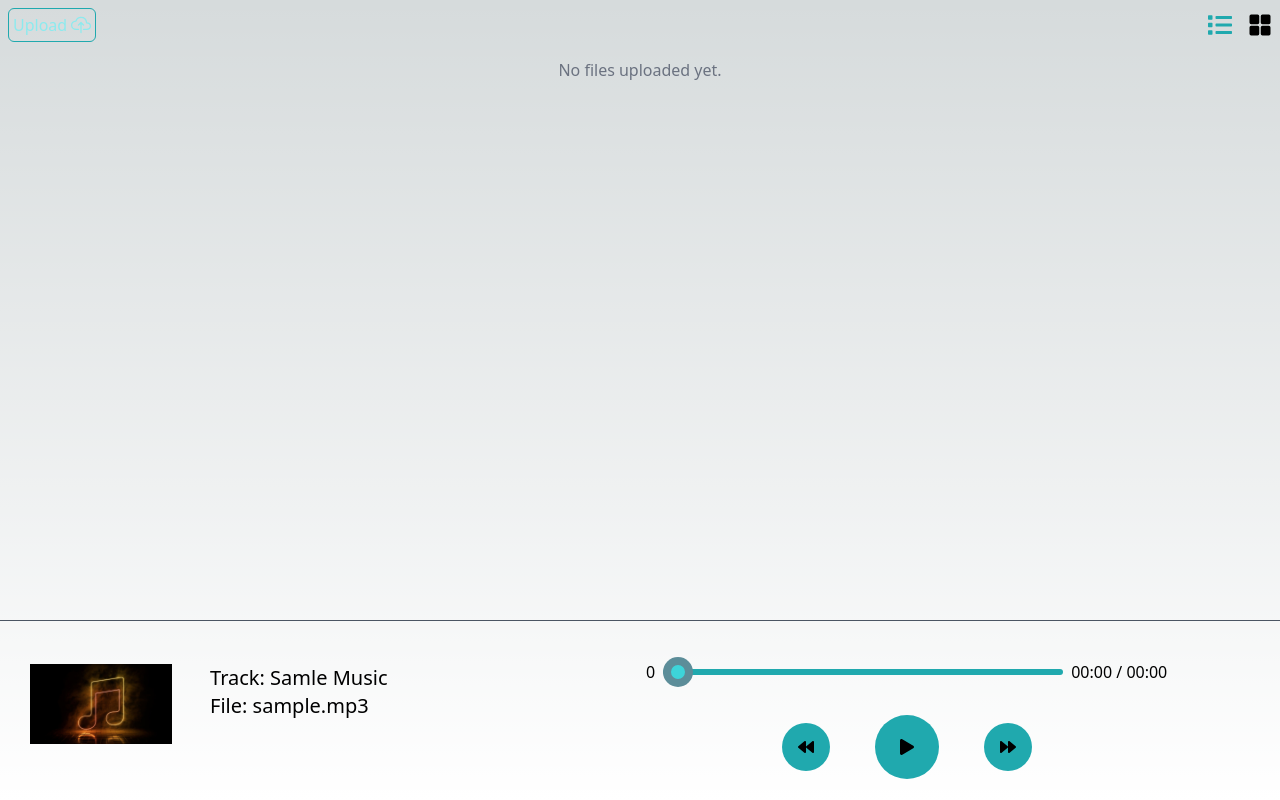
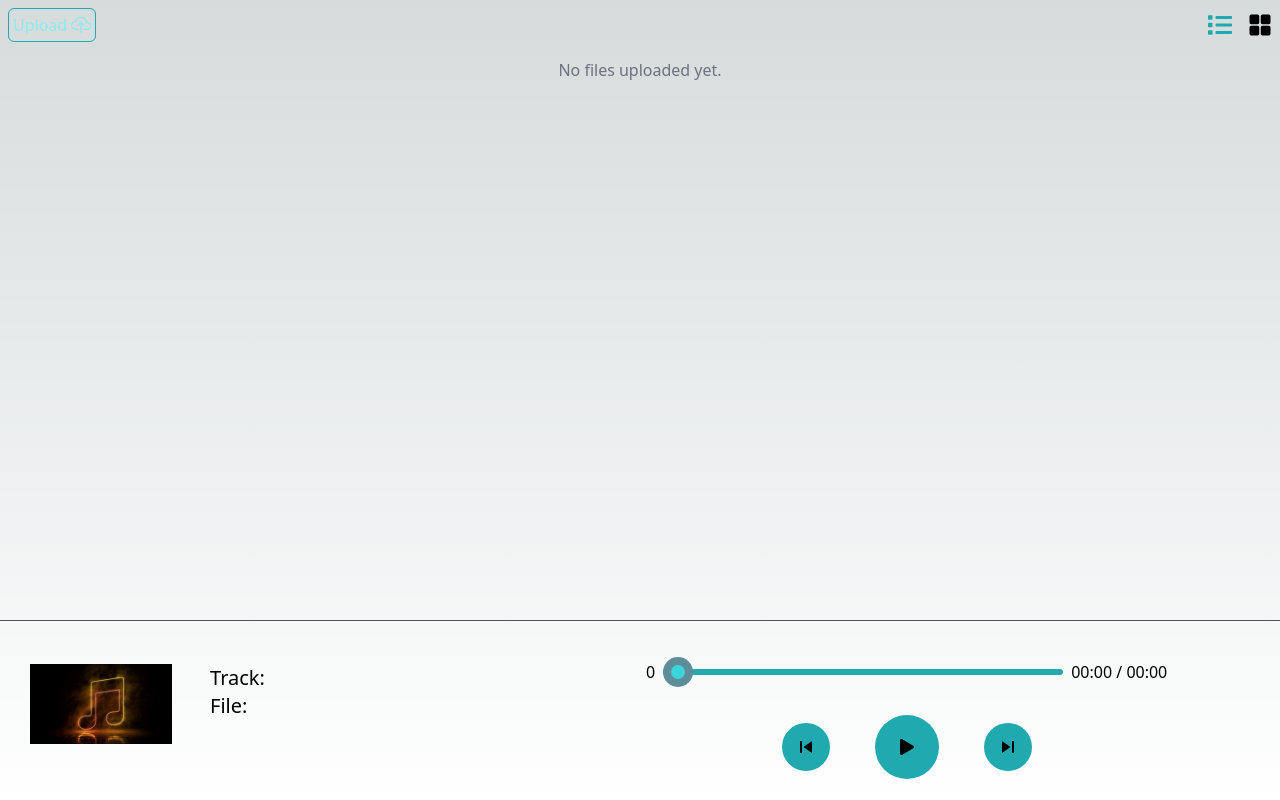
Before and after one commit to soumyabiswas250498/audio-player-ts, a Next.js app: page / in a window 1280 px wide. Built offline with nearby package versions, Linux system fonts and the light colour scheme.

Commit message:
features added prev next

```diff
--- a/src/Types/index.ts
+++ b/src/Types/index.ts
@@ -18,6 +18,8 @@ export interface FileData {
 export interface SetMusicDataProps {
     setMusicData: React.Dispatch<React.SetStateAction<MusicData>>;
     musicData: MusicData;
+    setFileArrLen: React.Dispatch<React.SetStateAction<number>>;
+    currentMusicId: number;
 }
 
 export interface ListProps {
@@ -46,4 +48,6 @@ export interface ModalContentProps {
 
 export interface PlayerProps {
     musicData: MusicData;
+    setCurrentMusicId: React.Dispatch<React.SetStateAction<number>>;
+    fileArrLen: number;
 }
--- a/src/components/FileList.tsx
+++ b/src/components/FileList.tsx
@@ -1,4 +1,4 @@
-import React, { useState } from 'react';
+import React, { useEffect, useState } from 'react';
 import { IoCloudUploadOutline, IoGrid } from "react-icons/io5";
 import { FaList } from "react-icons/fa";
 import { createPortal } from 'react-dom';
@@ -9,10 +9,29 @@ import { FileData, SetMusicDataProps } from '../Types';
 
 
 
-const FileList: React.FC<SetMusicDataProps> = ({ setMusicData, musicData }) => {
+const FileList: React.FC<SetMusicDataProps> = ({ setMusicData, musicData, currentMusicId, setFileArrLen }) => {
     const [fileArr, setFileArr] = useState<FileData[]>([]);
     const [showForm, setShowForm] = useState(false);
     const [type, setType] = useState<'list' | 'grid'>('list');
+
+    useEffect(() => {
+        if (currentMusicId > -1 && currentMusicId < fileArr.length && fileArr.length > 0) {
+            const temp = fileArr[currentMusicId]
+            setMusicData({
+                imgSrc: temp.thumbnailFile ? URL.createObjectURL(temp.thumbnailFile) : '/music_img.jpg',
+                audioSrc: URL.createObjectURL(temp.audioFile),
+                fileName: temp.audioFile.name,
+                title: temp.songTitle,
+                _id: currentMusicId
+            })
+        }
+    }, [currentMusicId])
+
+    useEffect(() => {
+        if (fileArr.length) {
+            setFileArrLen(fileArr.length);
+        }
+    }, [fileArr.length])
 
     return (
         <div className='w-full p-2'>
--- a/src/components/List.tsx
+++ b/src/components/List.tsx
@@ -5,9 +5,6 @@ import { ListProps, ListCardProps } from '../Types';
 
 function ListCard(props: ListCardProps) {
     const { file, setMusicData, _id, isActive } = props;
-
-
-    console.log(isActive, '***a')
 
     const imgUrl = useMemo(() => {
         return file.thumbnailFile ? URL.createObjectURL(file.thumbnailFile) : '/music_img.jpg'
--- a/src/components/Player.tsx
+++ b/src/components/Player.tsx
@@ -1,11 +1,12 @@
 import React, { useEffect, useState, useRef } from 'react';
-import { FaPlay, FaPause, FaForward, FaBackward } from "react-icons/fa";
+import { FaPlay, FaPause } from "react-icons/fa";
+import { MdSkipPrevious, MdSkipNext } from "react-icons/md";
 import Image from 'next/image';
 import { PlayerProps } from '../Types';
 import { formatTime } from '../Utils/formatTime';
 
 
-const Player: React.FC<PlayerProps> = ({ musicData }) => {
+const Player: React.FC<PlayerProps> = ({ musicData, setCurrentMusicId, fileArrLen }) => {
     const audioRef = useRef<HTMLAudioElement | null>(null);
     const [currentTime, setCurrentTime] = useState<number>(0);
     const [duration, setDuration] = useState<number>(0);
@@ -14,6 +15,8 @@ const Player: React.FC<PlayerProps> = ({ musicData }) => {
     useEffect(() => {
 
         // Handle audio file change
+
+        setCurrentMusicId(musicData._id)
 
         const handleLoadedMetadata = () => {
             if (audioRef.current) {
@@ -71,16 +74,11 @@ const Player: React.FC<PlayerProps> = ({ musicData }) => {
 
         //Handle Song Change
 
-        if (audioRef.current) {
-            if (isPlaying) {
-                audioRef.current.pause();
-                audioRef.current.load();
-                audioRef.current.play();
-
-                setIsPlaying(true);
-            } else {
-                audioRef.current.load();
-            }
+        if (audioRef.current && musicData.audioSrc) {
+            audioRef.current.pause();
+            audioRef.current.load();
+            audioRef.current.play();
+            setIsPlaying(true);
         }
     }, [musicData.audioSrc]);
 
@@ -89,7 +87,7 @@ const Player: React.FC<PlayerProps> = ({ musicData }) => {
         // Handle song completion
 
         if (Math.floor(currentTime) === Math.floor(duration)) {
-            setIsPlaying(false)
+            setCurrentMusicId((prev) => fileArrLen - 1 > prev ? prev + 1 : 0)
         }
     }, [currentTime, duration])
 
@@ -102,19 +100,18 @@ const Player: React.FC<PlayerProps> = ({ musicData }) => {
     };
 
     const handlePlayButton = () => {
-        setIsPlaying((prev) => !prev);
+        if (musicData.audioSrc) {
+            setIsPlaying((prev) => !prev);
+        }
+
     };
 
     const handleForward = () => {
-        if (audioRef.current) {
-            audioRef.current.currentTime += 20;
-        }
+        setCurrentMusicId((prev) => fileArrLen - 1 > prev ? prev + 1 : 0)
     };
 
     const handleBackward = () => {
-        if (audioRef.current) {
-            audioRef.current.currentTime -= 20;
-        }
+        setCurrentMusicId((prev) => prev > 0 ? prev - 1 : 0)
     };
 
     return (
@@ -167,13 +164,13 @@ const Player: React.FC<PlayerProps> = ({ musicData }) => {
                 <div className="flex items-center justify-center w-full">
                     <div className="flex justify-between items-center w-[250px]">
                         <div className="flex items-center justify-center w-12 h-12 rounded-full bg-[#20a9ae] hover:bg-[#288487] transition duration-150 cursor-pointer" onClick={handleBackward}>
-                            <FaBackward />
+                            <MdSkipPrevious className='text-2xl' />
                         </div>
                         <div className="flex items-center justify-center w-16 h-16 rounded-full bg-[#20a9ae] hover:bg-[#288487] transition duration-150 cursor-pointer" onClick={handlePlayButton}>
                             {isPlaying ? <FaPause /> : <FaPlay />}
                         </div>
                         <div className="flex items-center justify-center w-12 h-12 rounded-full bg-[#20a9ae] hover:bg-[#288487] transition duration-150 cursor-pointer" onClick={handleForward}>
-                            <FaForward />
+                            <MdSkipNext className='text-2xl' />
                         </div>
                     </div>
                 </div>
--- a/src/layouts/HomePage.tsx
+++ b/src/layouts/HomePage.tsx
@@ -1,23 +1,26 @@
-import React, { useState } from 'react'
+import React, { useEffect, useState } from 'react'
 import Player from '../components/Player';
 import FileList from '../components/FileList';
 
 function HomePage() {
     const [musicData, setMusicData] = useState({
         "imgSrc": "/music_img.jpg",
-        "audioSrc": "/audio/sample.mp3",
-        "title": "Samle Music",
-        'fileName': 'sample.mp3',
+        "audioSrc": "",
+        "title": "",
+        'fileName': '',
         '_id': -1
     });
+    const [currentMusicId, setCurrentMusicId] = useState(-1);
+    const [fileArrLen, setFileArrLen] = useState(0);
+
 
     return (
         <div className='w-full h-screen'>
             <div className='w-full lg:h-[calc(100%-180px)] h-[calc(100%-260px)]'>
-                <FileList setMusicData={setMusicData} musicData={musicData} />
+                <FileList setMusicData={setMusicData} musicData={musicData} currentMusicId={currentMusicId} setFileArrLen={setFileArrLen} />
             </div>
             <div className='w-full h-[260px] lg:h-[180px] border-t border-gray-600'>
-                <Player musicData={musicData} />
+                <Player musicData={musicData} setCurrentMusicId={setCurrentMusicId} fileArrLen={fileArrLen} />
             </div>
 
 
```
